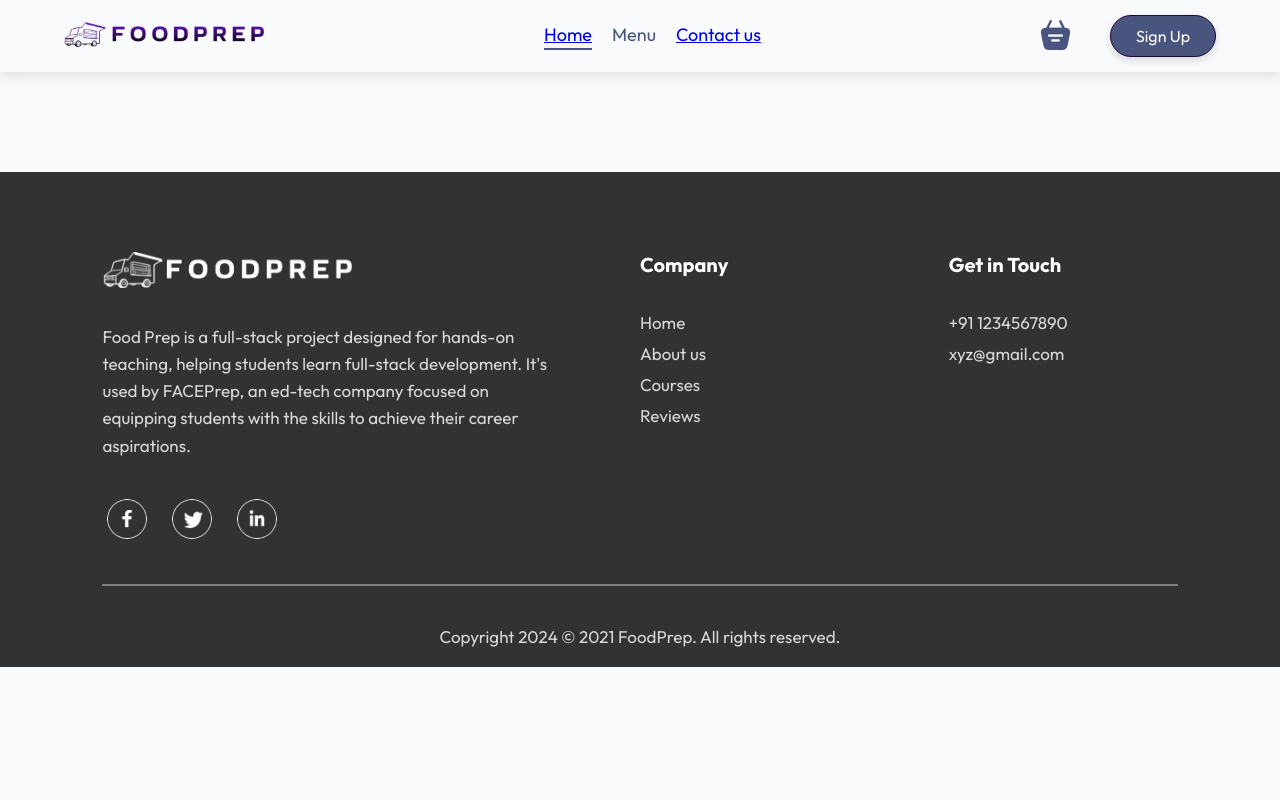
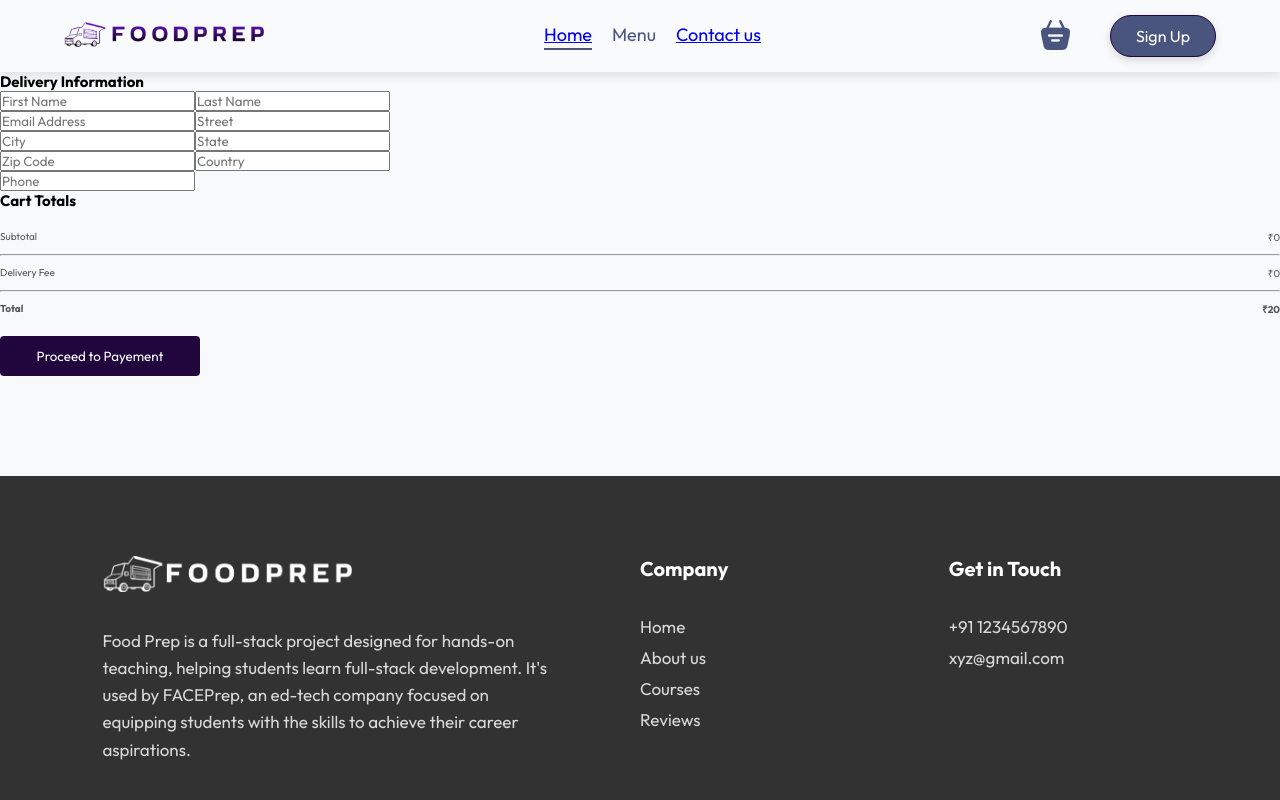
Before and after one commit to Kaustubh0912/FoodPrep, a React (Vite) app in the folder userFrontend/: page /order in a window 1280 px wide. Shown: the top 800 px of the page. Built offline with nearby package versions, Linux system fonts and the light colour scheme.

Commit message:
add place order structure

```diff
--- a/userFrontend/src/screens/PlaceOrder/PlaceOrder.jsx
+++ b/userFrontend/src/screens/PlaceOrder/PlaceOrder.jsx
@@ -1,10 +1,51 @@
 import React from 'react'
 import "./PlaceOrder.css"
+import { useContext} from 'react'
+import { StoreContext } from '../../context/StoreContext'
 const Order = () => {
+  const { getTotalCartAmount} = useContext(StoreContext)
   return (
-    <div>
-
-    </div>
+    <form className="place-order">
+      <div className="place-order-left">
+        <h2 className='title'>Delivery Information</h2>
+        <div className="multi-fields">
+          <input type="text" placeholder="First Name" />
+          <input type="text" placeholder="Last Name " />
+        </div>
+        <input type="email" placeholder='Email Address' />
+        <input type="text" placeholder='Street' />
+        <div className="multi-fields">
+          <input type="text" placeholder="City" />
+          <input type="text" placeholder="State " />
+        </div><div className="multi-fields">
+          <input type="text" placeholder="Zip Code" />
+          <input type="text" placeholder="Country " />
+        </div>
+        <input type="tel" placeholder='Phone' />
+      </div>
+      <div className="place-order-right">
+      <div className="cart-total">
+          <h2>Cart Totals</h2>
+          <div>
+            <div className="cart-total-details">
+              <p>Subtotal</p>
+              <p>₹{getTotalCartAmount()}</p>
+            </div>
+            <hr />
+            <div className="cart-total-details">
+              <p>Delivery Fee</p>
+              <p>₹{getTotalCartAmount()!==0?20:0}</p>
+            </div>
+            <hr />
+            <div className="cart-total-details">
+              <b>Total</b>
+              <b>₹{getTotalCartAmount()+20}</b>
+            </div>
+          </div>
+          <button> Proceed to Payement</button>
+        </div>
+      </div>
+    </form>
   )
 }
 
```
